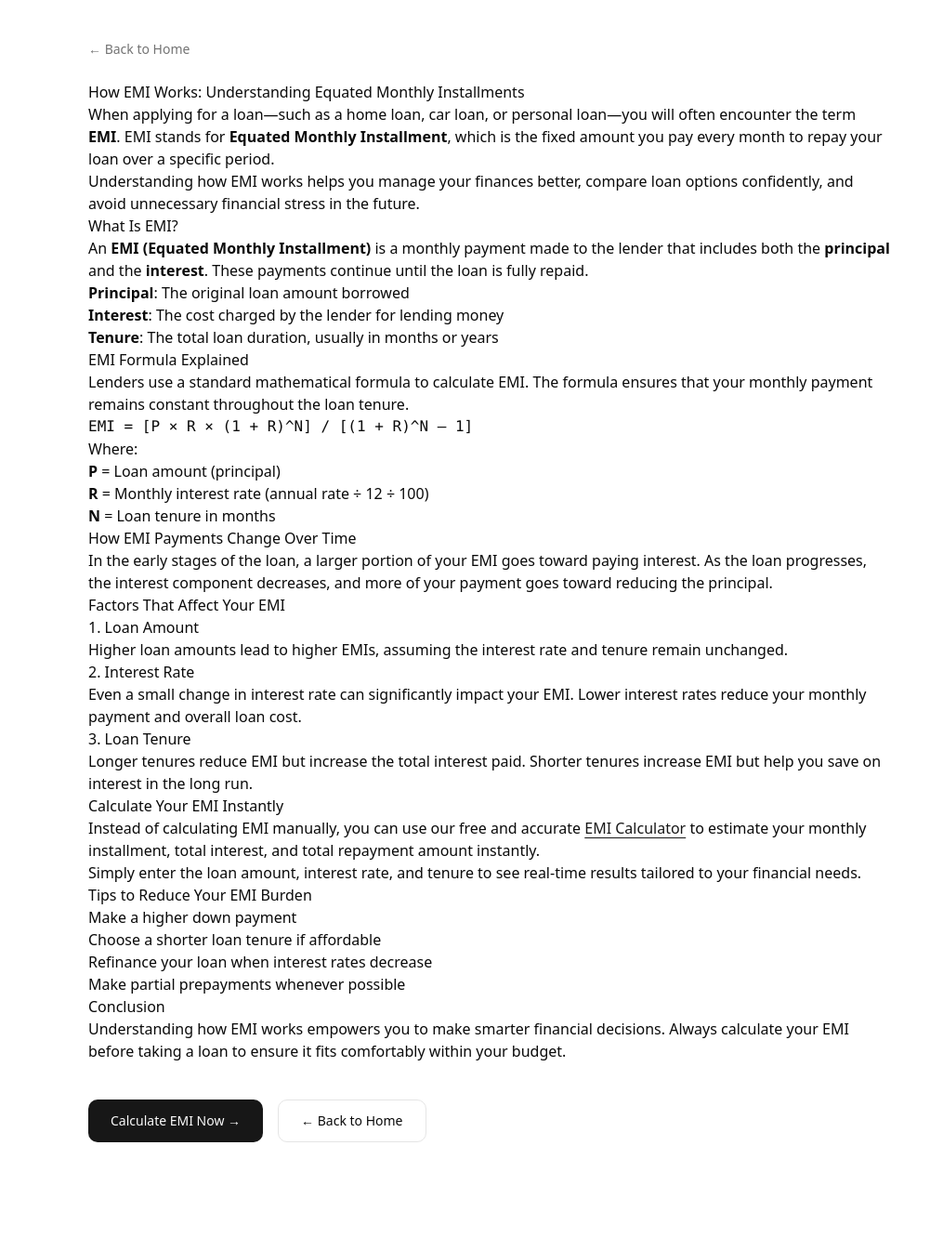
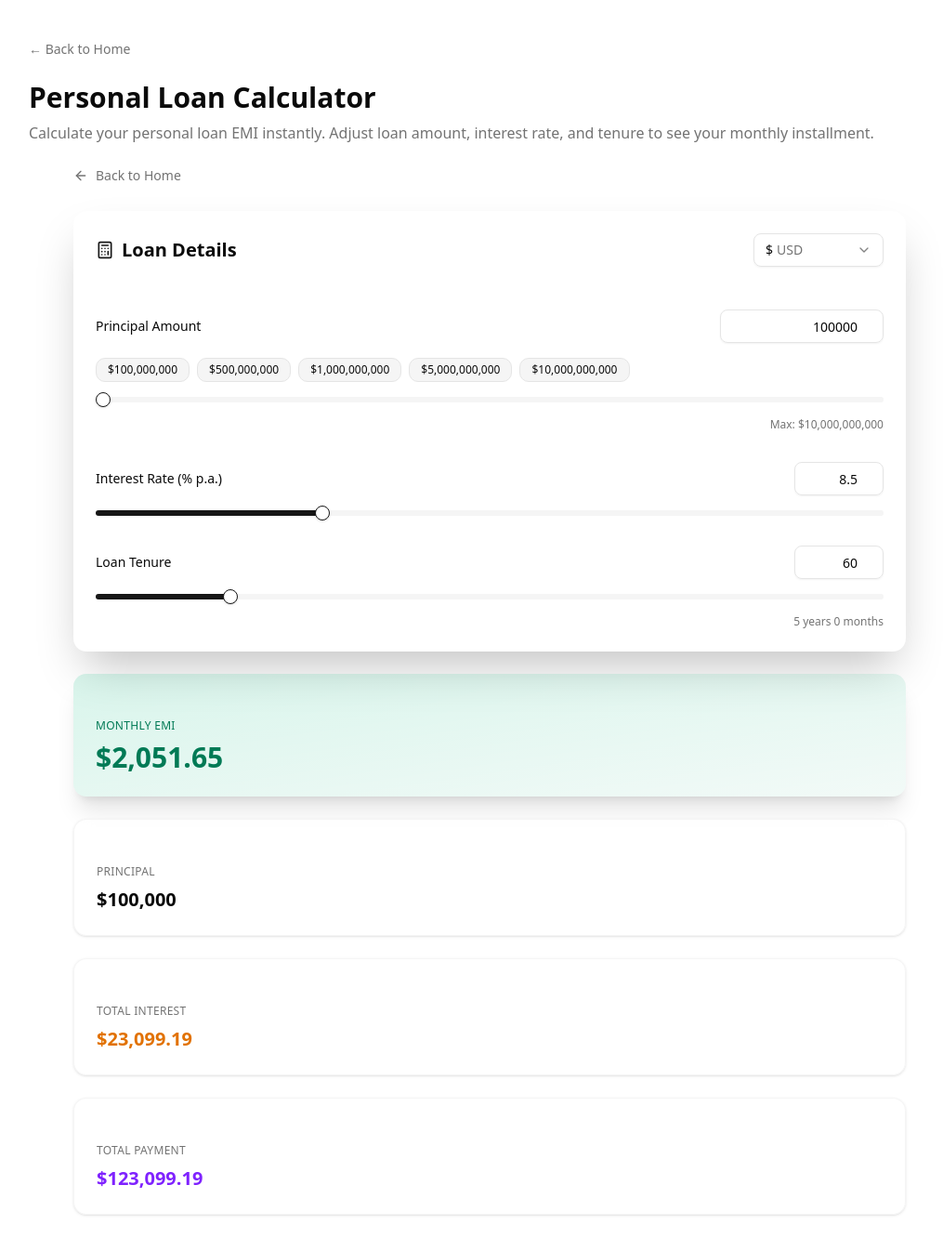
Before and after one commit to sugandahabdy06/orchids-emi-loan-calculator-tool, a Next.js app: page /calculators/personal-loan in a window 1280 px wide. Shown: the whole page at 93% size, without its empty margins (113-1128 px from the left). Before the commit the page ends 1269 px from the top, so only its background shows below. Built offline with nearby package versions, Linux system fonts and the light colour scheme.

Commit message:
Update page.tsx

```diff
--- a/src/app/calculators/personal-loan/page.tsx
+++ b/src/app/calculators/personal-loan/page.tsx
@@ -1,167 +1,102 @@
-import type { Metadata } from "next";
+"use client";
+
 import Link from "next/link";
+import Script from "next/script";
+import EmiCalculator from "@/components/EmiCalculator";
 
-export const metadata: Metadata = {
-  title: "How EMI Works | Understanding Equated Monthly Installments",
-  description:
-    "Learn how EMI works, how it is calculated, factors affecting EMI, and tips to reduce your loan burden. Simple, clear, and practical explanation.",
-};
+export default function PersonalLoanCalculatorPage() {
+  const faqs = [
+    {
+      question: "What is a personal loan?",
+      answer:
+        "A personal loan is an unsecured loan borrowed for personal needs. EMI depends on loan amount, interest rate, and tenure.",
+    },
+    {
+      question: "How to calculate personal loan EMI?",
+      answer:
+        "You can calculate it using the loan amount, interest rate, and tenure with the EMI formula or using this calculator on the page.",
+    },
+    {
+      question: "Can I use this calculator for any country?",
+      answer:
+        "Yes, this calculator supports global currencies and can be used to estimate EMIs worldwide.",
+    },
+    {
+      question: "Does this calculator charge fees?",
+      answer:
+        "No, this tool is free to use and does not charge any fees.",
+    },
+    {
+      question: "What factors affect personal loan EMI?",
+      answer:
+        "Loan amount, interest rate, and tenure significantly affect your personal loan EMI.",
+    },
+  ];
 
-export default function HowEmiWorksPage() {
   return (
-    <main className="max-w-4xl mx-auto px-4 py-10">
-      {/* Back to Home (Top) */}
+    <main className="max-w-5xl mx-auto px-4 py-10 space-y-6">
+
+      {/* FAQ Schema + Calculator Schema */}
+      <Script
+        id="calculator-schema"
+        type="application/ld+json"
+        strategy="afterInteractive"
+        dangerouslySetInnerHTML={{
+          __html: JSON.stringify({
+            "@context": "https://schema.org",
+            "@type": "SoftwareApplication",
+            name: "Personal Loan Calculator",
+            applicationCategory: "FinanceApplication",
+            operatingSystem: "Web",
+            url: "https://calctoolsfinance.com/calculators/personal-loan",
+            description: "Free Personal Loan EMI calculator — estimate your monthly installment quickly and accurately."
+          }),
+        }}
+      />
+      <Script
+        id="faq-schema"
+        type="application/ld+json"
+        strategy="afterInteractive"
+        dangerouslySetInnerHTML={{
+          __html: JSON.stringify({
+            "@context": "https://schema.org",
+            "@type": "FAQPage",
+            mainEntity: faqs.map((faq) => ({
+              "@type": "Question",
+              name: faq.question,
+              acceptedAnswer: {
+                "@type": "Answer",
+                text: faq.answer,
+              },
+            })),
+          }),
+        }}
+      />
+
+      {/* Back to Home */}
       <Link
         href="/"
-        className="inline-flex items-center gap-2 text-sm text-muted-foreground hover:text-foreground mb-6"
+        className="inline-flex items-center gap-2 text-sm text-muted-foreground hover:text-foreground"
       >
         ← Back to Home
       </Link>
 
-      <article className="prose prose-neutral max-w-none">
-        <h1>How EMI Works: Understanding Equated Monthly Installments</h1>
+      {/* Header */}
+      <header className="space-y-2">
+        <h1 className="text-3xl font-bold">Personal Loan Calculator</h1>
+        <p className="text-muted-foreground">
+          Calculate your personal loan EMI instantly. Adjust loan amount,
+          interest rate, and tenure to see your monthly installment.
+        </p>
+      </header>
 
-        <p>
-          When applying for a loan—such as a home loan, car loan, or personal
-          loan—you will often encounter the term <strong>EMI</strong>.
-          EMI stands for <strong>Equated Monthly Installment</strong>, which is
-          the fixed amount you pay every month to repay your loan over a specific
-          period.
-        </p>
-
-        <p>
-          Understanding how EMI works helps you manage your finances better,
-          compare loan options confidently, and avoid unnecessary financial
-          stress in the future.
-        </p>
-
-        <h2>What Is EMI?</h2>
-        <p>
-          An <strong>EMI (Equated Monthly Installment)</strong> is a monthly
-          payment made to the lender that includes both the{" "}
-          <strong>principal</strong> and the <strong>interest</strong>. These
-          payments continue until the loan is fully repaid.
-        </p>
-
-        <ul>
-          <li>
-            <strong>Principal</strong>: The original loan amount borrowed
-          </li>
-          <li>
-            <strong>Interest</strong>: The cost charged by the lender for lending
-            money
-          </li>
-          <li>
-            <strong>Tenure</strong>: The total loan duration, usually in months
-            or years
-          </li>
-        </ul>
-
-        <h2>EMI Formula Explained</h2>
-        <p>
-          Lenders use a standard mathematical formula to calculate EMI. The
-          formula ensures that your monthly payment remains constant throughout
-          the loan tenure.
-        </p>
-
-        <pre>
-          <code>
-            EMI = [P × R × (1 + R)^N] / [(1 + R)^N – 1]
-          </code>
-        </pre>
-
-        <p>Where:</p>
-        <ul>
-          <li>
-            <strong>P</strong> = Loan amount (principal)
-          </li>
-          <li>
-            <strong>R</strong> = Monthly interest rate (annual rate ÷ 12 ÷ 100)
-          </li>
-          <li>
-            <strong>N</strong> = Loan tenure in months
-          </li>
-        </ul>
-
-        <h2>How EMI Payments Change Over Time</h2>
-        <p>
-          In the early stages of the loan, a larger portion of your EMI goes
-          toward paying interest. As the loan progresses, the interest component
-          decreases, and more of your payment goes toward reducing the principal.
-        </p>
-
-        <h2>Factors That Affect Your EMI</h2>
-
-        <h3>1. Loan Amount</h3>
-        <p>
-          Higher loan amounts lead to higher EMIs, assuming the interest rate and
-          tenure remain unchanged.
-        </p>
-
-        <h3>2. Interest Rate</h3>
-        <p>
-          Even a small change in interest rate can significantly impact your
-          EMI. Lower interest rates reduce your monthly payment and overall loan
-          cost.
-        </p>
-
-        <h3>3. Loan Tenure</h3>
-        <p>
-          Longer tenures reduce EMI but increase the total interest paid. Shorter
-          tenures increase EMI but help you save on interest in the long run.
-        </p>
-
-        {/* 🔗 INTERNAL LINK (Contextual - SEO Strong) */}
-        <h2>Calculate Your EMI Instantly</h2>
-        <p>
-          Instead of calculating EMI manually, you can use our free and accurate{" "}
-          <Link
-            href="/calculators/emi"
-            className="font-medium text-primary underline underline-offset-4 hover:opacity-80"
-          >
-            EMI Calculator
-          </Link>{" "}
-          to estimate your monthly installment, total interest, and total
-          repayment amount instantly.
-        </p>
-
-        <p>
-          Simply enter the loan amount, interest rate, and tenure to see real-time
-          results tailored to your financial needs.
-        </p>
-
-        <h2>Tips to Reduce Your EMI Burden</h2>
-        <ul>
-          <li>Make a higher down payment</li>
-          <li>Choose a shorter loan tenure if affordable</li>
-          <li>Refinance your loan when interest rates decrease</li>
-          <li>Make partial prepayments whenever possible</li>
-        </ul>
-
-        <h2>Conclusion</h2>
-        <p>
-          Understanding how EMI works empowers you to make smarter financial
-          decisions. Always calculate your EMI before taking a loan to ensure it
-          fits comfortably within your budget.
-        </p>
-
-        {/* 🔘 CTA BUTTON (Conversion Focused) */}
-        <div className="mt-10 flex flex-wrap gap-4">
-          <Link
-            href="/calculators/emi"
-            className="inline-flex items-center justify-center rounded-lg bg-primary px-6 py-3 text-sm font-medium text-primary-foreground hover:opacity-90 transition"
-          >
-            Calculate EMI Now →
-          </Link>
-
-          <Link
-            href="/"
-            className="inline-flex items-center justify-center rounded-lg border px-6 py-3 text-sm font-medium hover:bg-muted transition"
-          >
-            ← Back to Home
-          </Link>
-        </div>
-      </article>
+      {/* Calculator */}
+      <EmiCalculator
+        maxPrincipal={10_000_000_000}
+        maxTenure={84}
+        maxInterest={36}
+        presetLabel="Personal Loan"
+      />
     </main>
   );
 }
```
